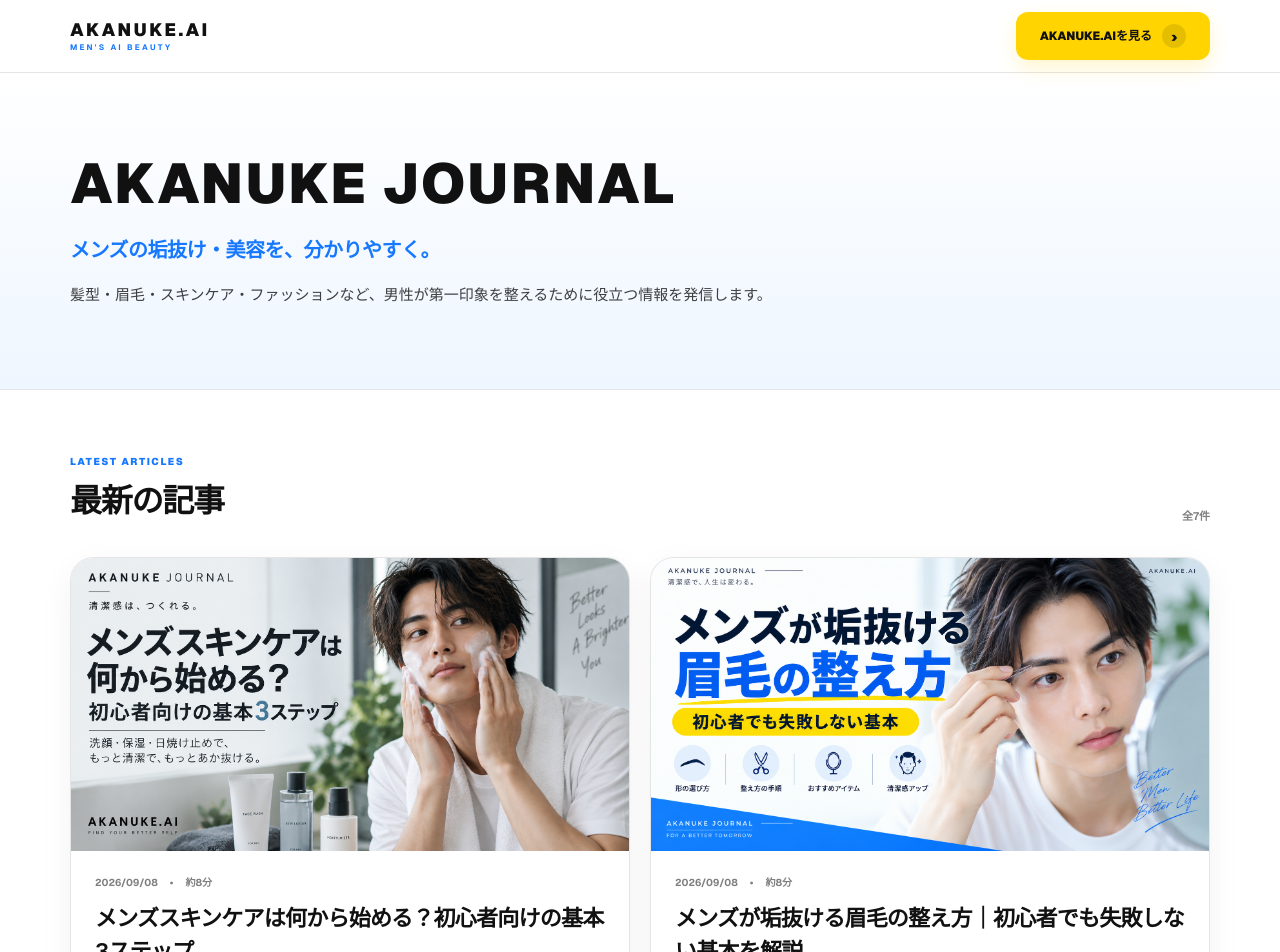
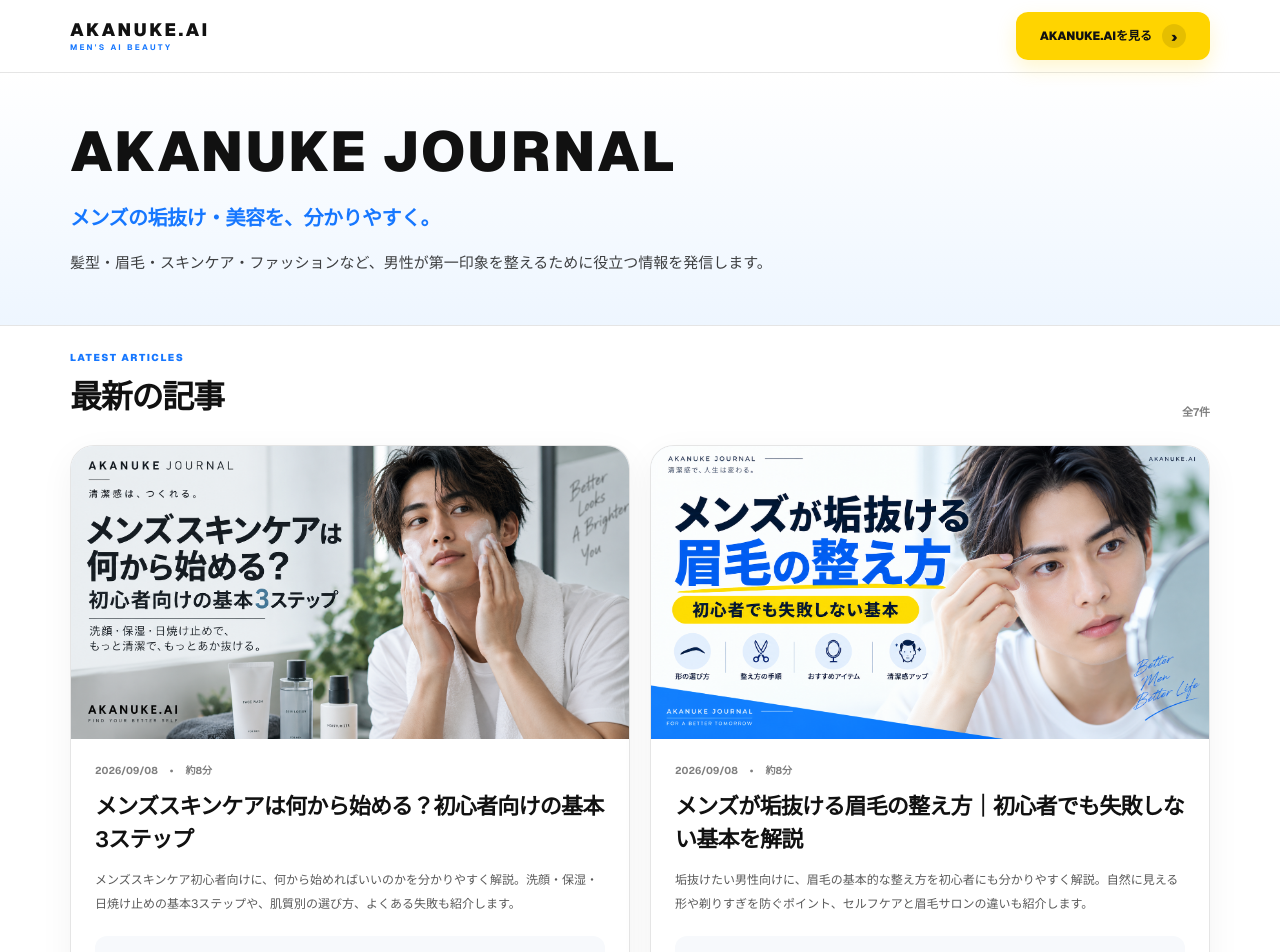
Before and after one commit to mori10tech/akanuke-ai, a Next.js app: page /media in a window 1280 px wide. Shown: the top 952 px of the page. Built offline with nearby package versions, Linux system fonts and the light colour scheme; no server answers.

Commit message:
JOURNAL最新記事セクションの上余白を調整

```diff
--- a/app/media/page.tsx
+++ b/app/media/page.tsx
@@ -80,7 +80,7 @@ export default function ArticlesPage() {
       </header>
 
       <section className="border-b border-black/10 bg-gradient-to-b from-white to-[#EEF6FF]">
-        <div className="mx-auto w-full max-w-[1180px] px-5 pb-14 pt-14 sm:pb-20 sm:pt-20">
+        <div className="mx-auto w-full max-w-[1180px] px-5 py-10 sm:py-12">
           <h1 className="whitespace-nowrap text-[32px] font-black leading-[1.1] tracking-[0.04em] text-[#111111] sm:text-[56px]">
   AKANUKE JOURNAL
 </h1>
@@ -95,7 +95,7 @@ export default function ArticlesPage() {
         </div>
       </section>
 
-      <section className="mx-auto w-full max-w-[1180px] px-5 py-12 sm:py-16">
+      <section className="mx-auto w-full max-w-[1180px] px-5 pb-12 pt-6 sm:pb-16 sm:pt-6">
         <div className="flex items-end justify-between gap-4">
           <div>
             <p className="text-[10px] font-black tracking-[0.16em] text-[#1677FF]">
@@ -112,7 +112,7 @@ export default function ArticlesPage() {
           </span>
         </div>
 
-        <div className="mt-8 grid gap-5 md:grid-cols-2">
+        <div className="mt-6 grid gap-5 md:grid-cols-2">
           {articles.map((article) => (
             <Link
               key={article.slug}
```
